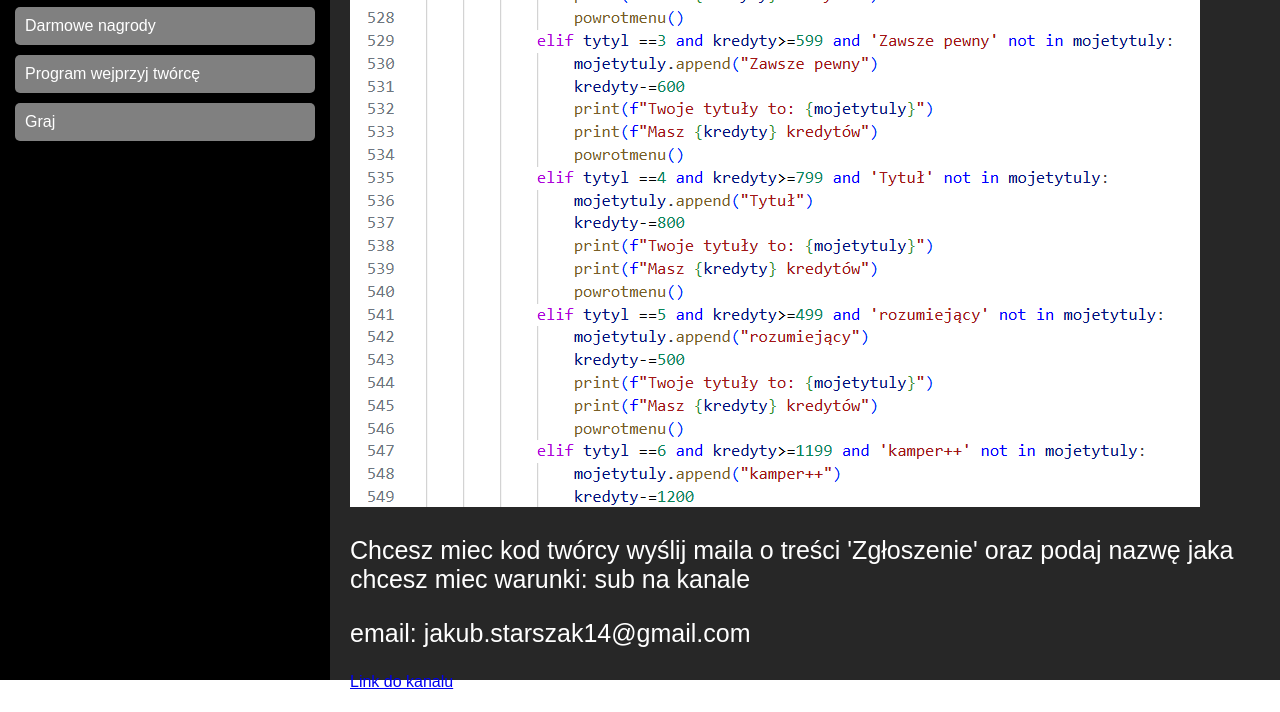
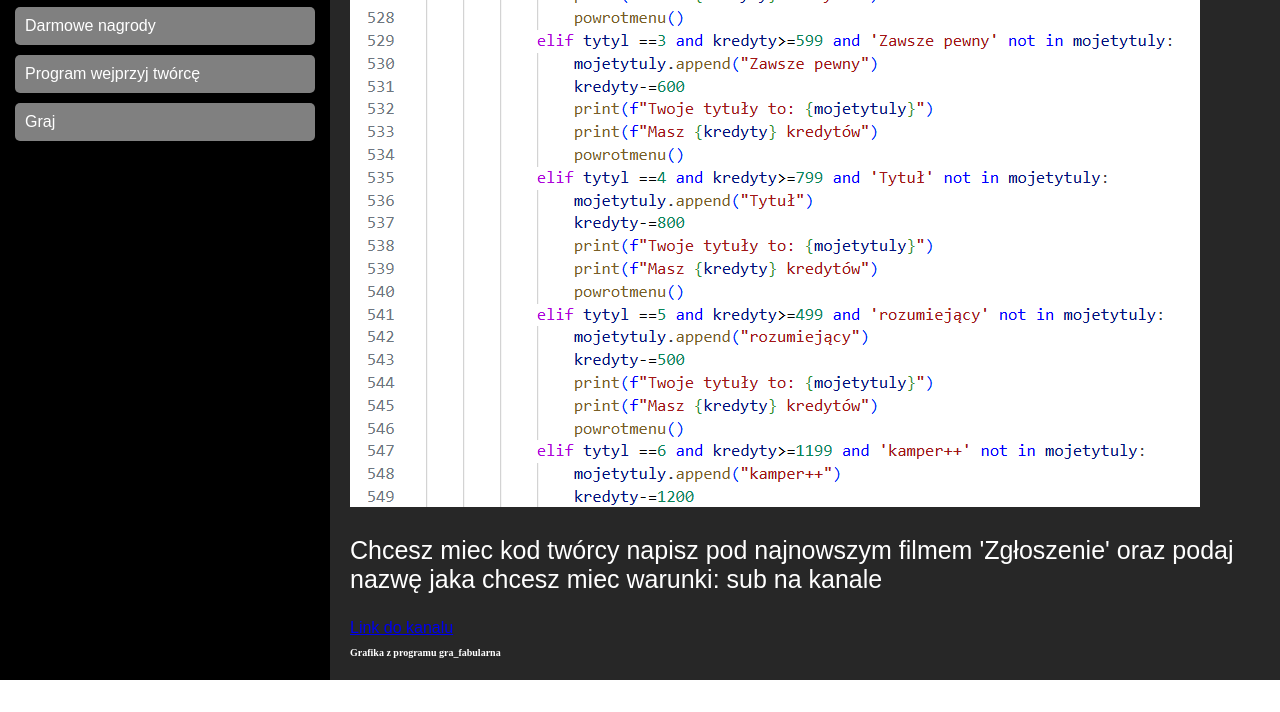
Before and after one commit to kubusmusGH/Page-Game, a plain HTML site: page tworca.html in a window 1280 px wide. Shown: the part 240-952 px from the top of the page. After the commit the page ends 920 px from the top, so only its background shows below. Drawn offline with Linux system fonts and the light colour scheme.

Commit message:
Add files via upload

```diff
--- a/tworca.html
+++ b/tworca.html
@@ -1,11 +1,13 @@
 <!DOCTYPE html>
 <html lang="pl">
+
 <head>
     <meta charset="UTF-8">
     <meta name="viewport" content="width=device-width, initial-scale=1.0">
     <title>Game Page</title>
     <link rel="stylesheet" href="tworca.css">
 </head>
+
 <body>
     <header>
         <h1>Program westprzyj twórce</h1>
@@ -23,11 +25,12 @@
         <main class="content">
             <h2>Twórca</h2>
             <img src="light.png" alt="">
-            <p>Chcesz miec kod twórcy wyślij maila o treści 'Zgłoszenie' oraz podaj nazwę jaka chcesz miec warunki: sub na kanale</p>
-            <p>email: jakub.starszak14@gmail.com</p>
+            <p>Chcesz miec kod twórcy napisz pod najnowszym filmem 'Zgłoszenie' oraz podaj nazwę jaka chcesz miec
+                warunki: sub na kanale</p>
             <a href="https://www.youtube.com/@BIGKUBEK/videos">Link do kanalu </a>
             <h3>Grafika z programu gra_fabularna</h3>
         </main>
     </div>
 </body>
+
 </html>
```
Also changed, not shown: index.html (+1 -0 lines).
